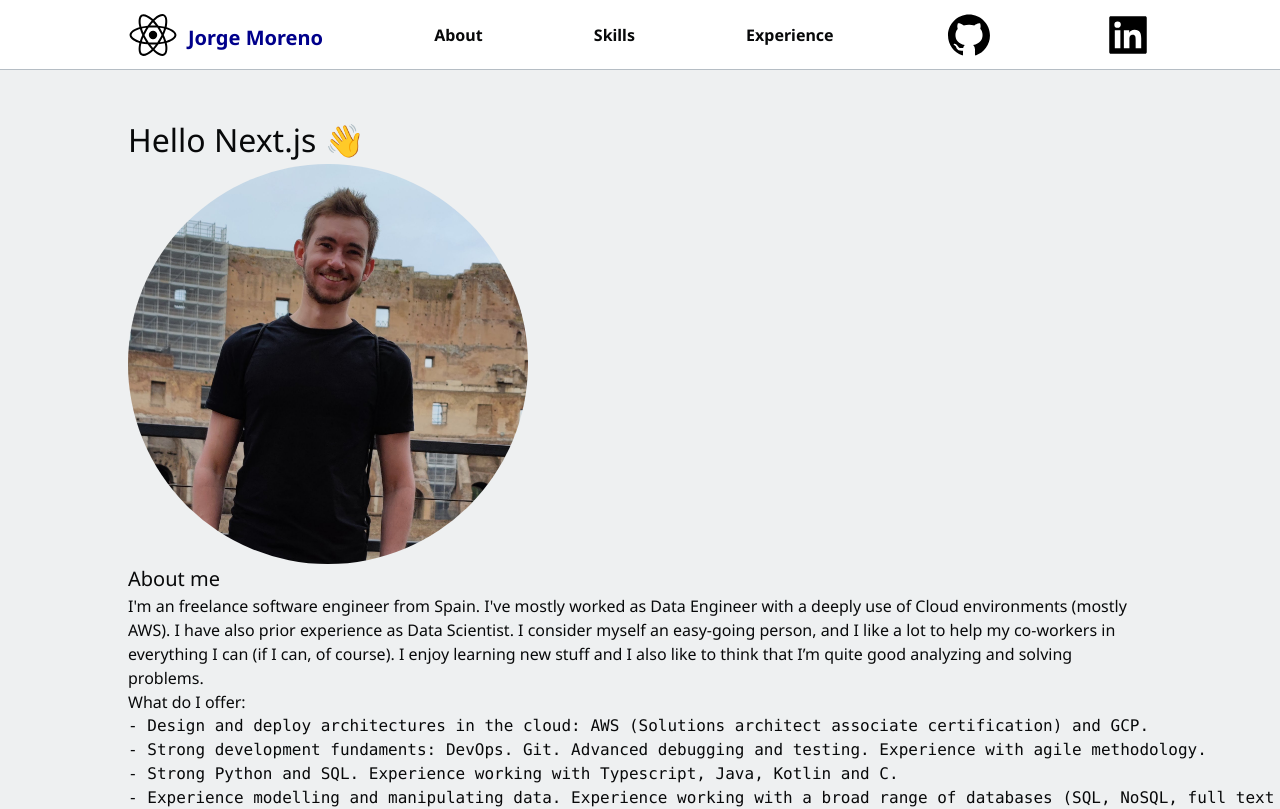
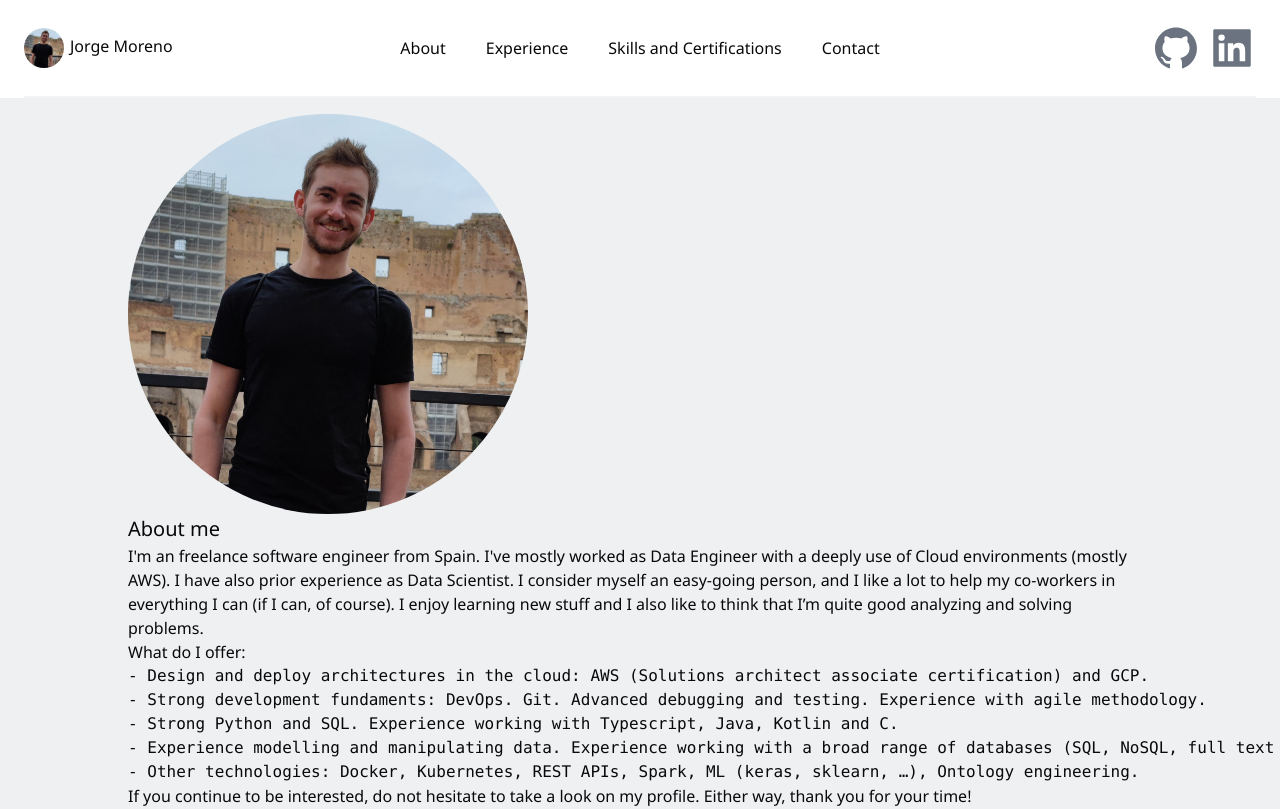
Before and after one commit to jorgemorenop/personal-website, a Next.js app: page / in a window 1280 px wide. Shown: the top 809 px of the page. Built offline with nearby package versions, Linux system fonts and the light colour scheme.

Commit message:
decent enough navbar

```diff
--- a/components/Experience.tsx
+++ b/components/Experience.tsx
@@ -37,7 +37,7 @@ function ExperienceItemBlock(item: ExperienceItem) {
 
 export default function Experience() {
     return (
-        <section id="experience">
+        <section id="experience" >
             <h1>Experience</h1>
             <VerticalTimeline>
                 <VerticalTimelineElement
--- a/components/Navbar.tsx
+++ b/components/Navbar.tsx
@@ -1,51 +1,119 @@
-import Link from 'next/link'
 import {AiFillGithub, AiFillLinkedin} from 'react-icons/ai';
+import {Link as ScrollLink, animateScroll as scroll} from 'react-scroll';
+import {Fragment} from 'react'
+import {Popover, Transition} from '@headlessui/react'
+import {MdMenu as MenuIcon} from "react-icons/md";
 
-// Top navbar
+const menuItems = [
+  {
+    path: "about",
+    label: "About",
+  },
+  {
+    path: "experience",
+    label: "Experience",
+  },
+  {
+    path: "skills",
+    label: "Skills and Certifications",
+  },
+  {
+    path: "contact",
+    label: "Contact",
+  },
+]
+
+export default function Navbar() {
+  const SectionLink = ({path, label}) => (
+      // <a href={path} className="text-base font-medium text-gray-500 hover:text-gray-900 whitespace-nowrap">
+      //   {name}
+      // </a>
+      <ScrollLink
+                activeClass="active"
+                // sx={styles.nav.navLink}
+                to={path}
+                spy={true}
+                smooth={true}
+                offset={-100}
+                duration={500}
+                key={label}
+              >
+        {label}
+      </ScrollLink>
+  )
+
+  return (
+      <header className="sticky top-0 z-50">
+    <Popover className="bg-white fixed relative">
+      <div className="max-w-7xl mx-auto px-4 sm:px-6">
+        <div className="flex justify-between items-center border-b-2 border-gray-100 py-6 md:justify-start md:space-x-10">
+          <div className="flex justify-start lg:w-0 lg:flex-1">
+            <a href="#">
+              <span className="sr-only">Workflow</span>
+              <img
+                className="h-8 w-auto sm:h-10 rounded-full"
+                src="/profile_image.jpeg"
+                alt=""
+              />
+            </a>
+            <a href="#">
+              <p className="m-1.5">
+                Jorge Moreno
+              </p>
+            </a>
+          </div>
+          <div className="-mr-2 -my-2 md:hidden">
+            <Popover.Button className="bg-white rounded-md p-2 inline-flex items-center justify-center text-gray-400 hover:text-gray-500 hover:bg-gray-100 focus:outline-none focus:ring-2 focus:ring-inset focus:ring-indigo-500">
+              <span className="sr-only">Open menu</span>
+              <MenuIcon className="h-6 w-6" aria-hidden="true" />
+            </Popover.Button>
+          </div>
+          <Popover.Group as="nav" className="hidden md:flex space-x-10">
 
 
-export default function Navbar() {
+          {menuItems.map(SectionLink)}
 
-    return (
-        // <nav className='navbar'>
+        </Popover.Group>
 
-        // </nav>
-        <nav className='navbar' >
-            <ul>
-                <li>
-                    <Link href="/">
-                        <a style={{display: 'flex', alignItems: 'center', color: "white"}}>
-                            <img src="/logo.svg" height={40} width={40}/> <span
-                            style={{marginLeft: 10, marginTop: 7, fontSize: 20, color: "darkblue"}}>Jorge Moreno</span>
-                        </a>
-                    </Link>
-                </li>
-                <li>
-                    <Link href="#about">
-                        <a>About</a>
-                    </Link>
-                </li>
-                <li>
-                    <Link href="#skills">
-                        <a>Skills</a>
-                    </Link>
-                </li>
-                <li>
-                    <Link href="#experience">
-                        Experience
-                    </Link>
-                </li>
-                <li>
-                    <a className="social" href="https://github.com/jorgemorenop">
-                        <AiFillGithub size="3rem"/>
-                    </a>
-                </li>
-                <li>
-                    <a className="social" href="https://www.linkedin.com/in/jorgemorenop/">
-                        <AiFillLinkedin size="3rem"/>
-                    </a>
-                </li>
-            </ul>
-        </nav>
-    )
+          <div className="hidden md:flex items-center justify-end md:flex-1 lg:w-0">
+            <a href="https://github.com/jorgemorenop" className="whitespace-nowrap text-base font-medium text-gray-500 hover:text-gray-900">
+              <AiFillGithub size="3rem"/>
+            </a>
+            <a href="https://www.linkedin.com/in/jorgemorenop/" className="whitespace-nowrap text-base font-medium text-gray-500 hover:text-gray-900 ml-2">
+              <AiFillLinkedin size="3rem"/>
+            </a>
+          </div>
+        </div>
+      </div>
+
+      <Transition
+        as={Fragment}
+        enter="duration-200 ease-out"
+        enterFrom="opacity-0 scale-95"
+        enterTo="opacity-100 scale-100"
+        leave="duration-100 ease-in"
+        leaveFrom="opacity-100 scale-100"
+        leaveTo="opacity-0 scale-95"
+      >
+        <Popover.Panel focus className="absolute top-0 inset-x-0 p-2 transition transform origin-top-right md:hidden">
+          <div className="rounded-lg shadow-lg ring-1 ring-black ring-opacity-5 bg-white divide-y-2 divide-gray-50">
+            <div className="py-6 px-5 space-y-6">
+              <div className="grid grid-cols-2 gap-y-4 gap-x-8">
+                {menuItems.map(SectionLink)}
+              </div>
+              <div className="grid grid-cols-8 gap-y-4 gap-x-2">
+                <a href="https://github.com/jorgemorenop" className="whitespace-nowrap text-base font-medium text-gray-500 hover:text-gray-900">
+                  <AiFillGithub size="3rem"/>
+                </a>
+                <a href="https://www.linkedin.com/in/jorgemorenop/" className="whitespace-nowrap text-base font-medium text-gray-500 hover:text-gray-900 ml-2">
+                  <AiFillLinkedin size="3rem"/>
+                </a>
+              </div>
+            </div>
+          </div>
+        </Popover.Panel>
+      </Transition>
+    </Popover>
+        </header>
+  )
 }
--- a/package.json
+++ b/package.json
@@ -9,12 +9,14 @@
   "dependencies": {
     "@emotion/react": "^11.9.3",
     "@emotion/styled": "^11.9.3",
+    "@headlessui/react": "^1.6.5",
     "@mui/material": "^5.8.4",
     "next": "latest",
     "react": "^17.0.2",
     "react-dom": "^17.0.2",
     "react-icons": "^4.4.0",
     "react-markdown": "^8.0.3",
+    "react-scroll": "^1.8.7",
     "react-vertical-timeline-component": "^3.5.2"
   },
   "devDependencies": {
--- a/pages/_app.tsx
+++ b/pages/_app.tsx
@@ -6,14 +6,13 @@ import Navbar from '../components/Navbar';
 
 
 function MyApp({Component, pageProps}) {
-
     return (
         <>
             <Head>
                 <title>Jorge Moreno - Freelance Data & Cloud projects</title>
             </Head>
             <Navbar/>
-            <Component {...pageProps} />
+                <Component {...pageProps} />
         </>
     )
 }
--- a/pages/index.tsx
+++ b/pages/index.tsx
@@ -5,7 +5,6 @@ import Resources from "../components/Resources";
 
 const IndexPage = () => (
     <main>
-        <h1>Hello Next.js 👋</h1>
         <About />
         <Experience/>
         <Skills/>
--- a/styles/globals.css
+++ b/styles/globals.css
@@ -19,7 +19,6 @@ body {
   font-family: 'Noto Sans', sans-serif;
   background-color: var(--color-bg);
   color: var(--color-text);
-  margin-top: 50px;
 }
 
 
```
Also changed, not shown: 1 other file (tests, documents, lock files or other folders).
